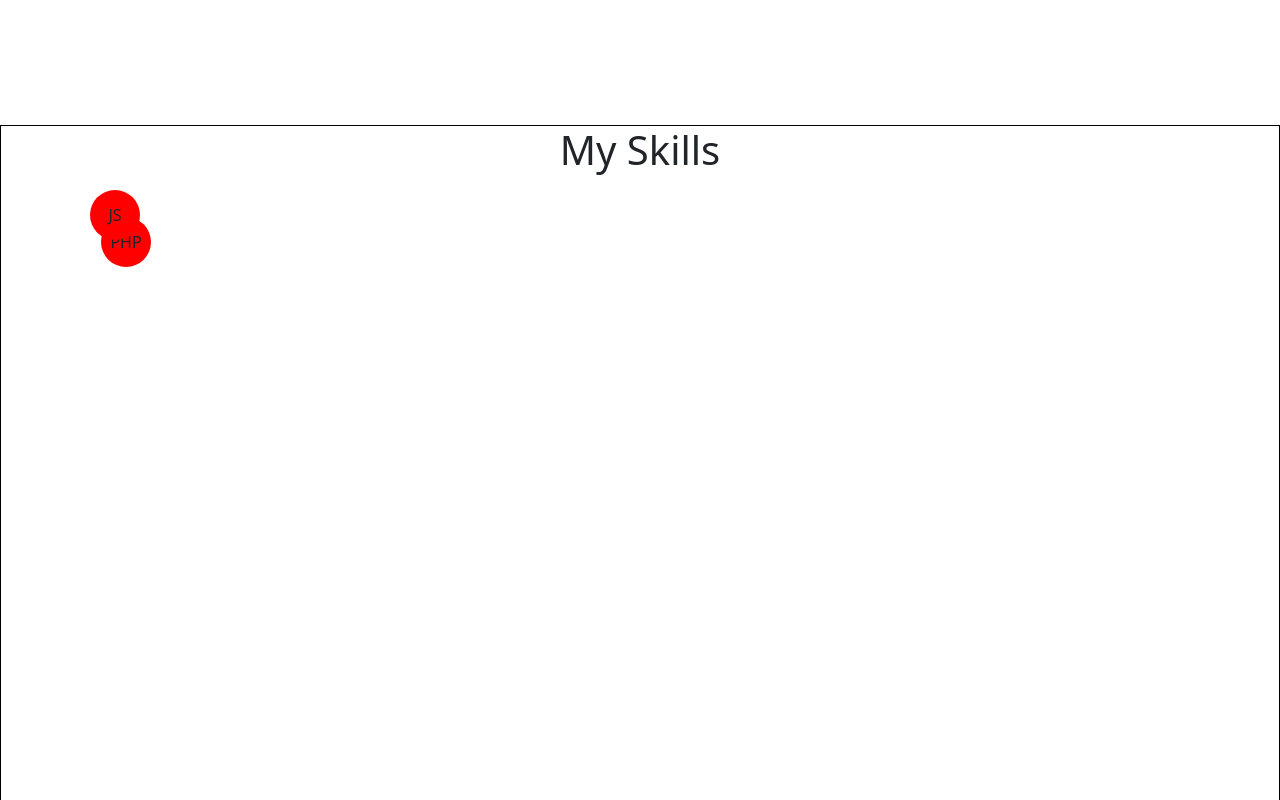
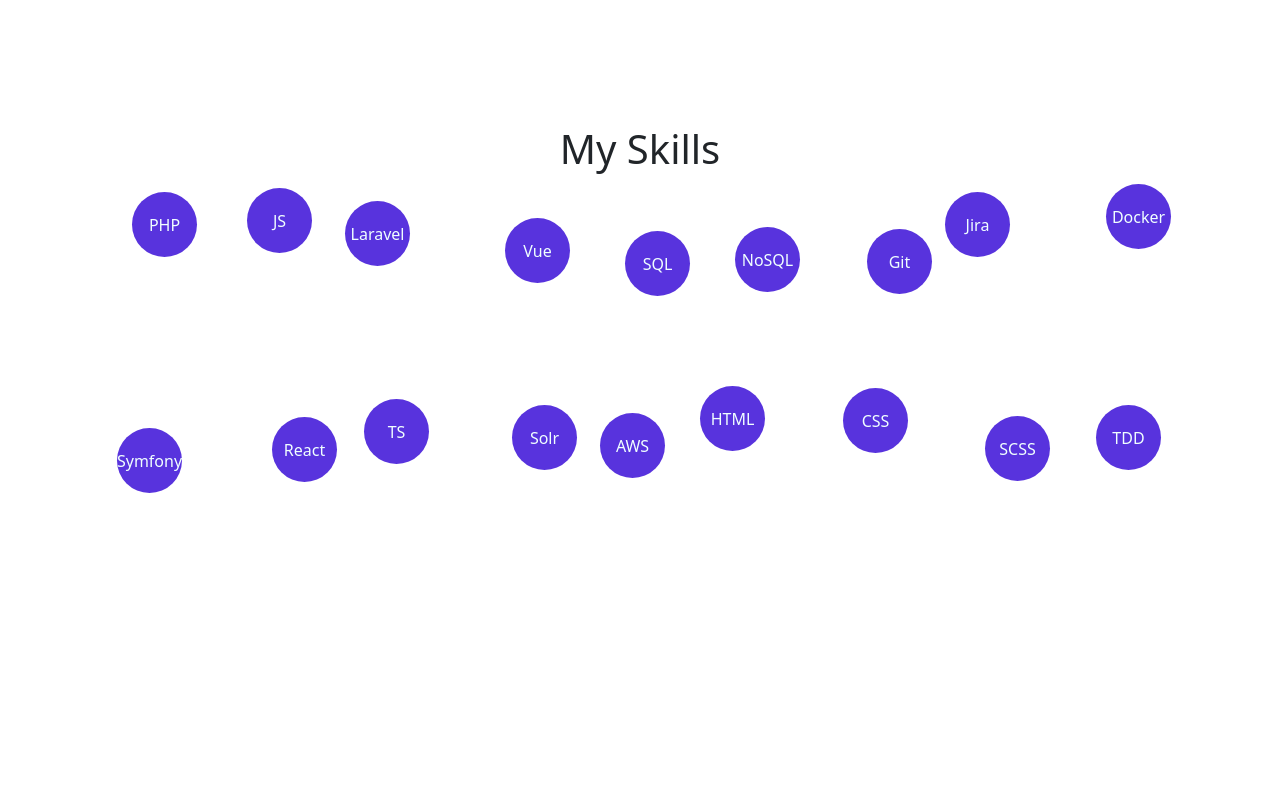
Before and after one commit to snowfallen/new-portfolio, a Vue app: page / in a window 1280 px wide. Shown: the part 740-1540 px from the top of the page. Built offline with nearby package versions, Linux system fonts and the light colour scheme.

Commit message:
add skills section

```diff
--- a/src/components/blocks/MySkill.vue
+++ b/src/components/blocks/MySkill.vue
@@ -1,5 +1,7 @@
 <template>
+  <div class="skills">
     <div class="skill" ref="skill">{{ skill }}</div>
+  </div>
 </template>
 
 <script lang="ts">
@@ -25,8 +27,8 @@
         dataMoving: {
           x: this.getRandomIntInclusive(0, 50),
           y: this.getRandomIntInclusive(0, 50),
-          vx: this.getRandomIntInclusive(-3, 3),
-          vy: this.getRandomIntInclusive(-3, 3)
+          vx: this.getRandomIntInclusive(-1.5, 1.5),
+          vy: this.getRandomIntInclusive(-1.5, 1.5)
         }
       }
   },
@@ -49,35 +51,7 @@
       }
       skill.style.left = this.dataMoving.x + 'px';
       skill.style.top = this.dataMoving.y + 'px';
-      // setTimeout(this.updateBalls, 100);
-    },
-    checkCollision(skill: HTMLDivElement, dataMoving: { x: number; y: number; vx: number; vy: number }, skill2: HTMLDivElement, dataMoving2: { x: number; y: number; vx: number; vy: number }) {
-      // const dx = dataMoving2.dataMoving.x - dataMoving.dataMoving.x;
-      // const dy = dataMoving2.dataMoving.y - dataMoving.dataMoving.y;
-      // const distance = Math.sqrt(dx * dx + dy * dy);
-      //
-      // if (distance < skill.offsetWidth / 2 + skill2.offsetWidth / 2) {
-      //   const normalX = dx / distance;
-      //   const normalY = dy / distance;
-      //
-      //   const midpointX = (dataMoving.dataMoving.x + dataMoving2.dataMoving.x) / 2;
-      //   const midpointY = (dataMoving.dataMoving.y + dataMoving2.dataMoving.y) / 2;
-      //
-      //   const reflectX1 = dataMoving.dataMoving.vx - 2 * (dataMoving.dataMoving.vx * normalX + dataMoving.dataMoving.vy * normalY) * normalX;
-      //   const reflectY1 = dataMoving.dataMoving.vy - 2 * (dataMoving.dataMoving.vx * normalX + dataMoving.dataMoving.vy * normalY) * normalY;
-      //   const reflectX2 = dataMoving2.dataMoving.vx - 2 * (dataMoving2.dataMoving.vx * normalX + dataMoving2.dataMoving.vy * normalY) * normalX;
-      //   const reflectY2 = dataMoving2.dataMoving.vy - 2 * (dataMoving2.dataMoving.vx * normalX + dataMoving2.dataMoving.vy * normalY) * normalY;
-      //
-      //   dataMoving.dataMoving.vx = reflectX1;
-      //   dataMoving.dataMoving.vy = reflectY1;
-      //   dataMoving2.dataMoving.vx = reflectX2;
-      //   dataMoving2.dataMoving.vy = reflectY2;
-      //
-      //   dataMoving.dataMoving.x = midpointX - skill.offsetWidth / 2 * normalX;
-      //   dataMoving.dataMoving.y = midpointY - skill.offsetHeight / 2 * normalY;
-      //   dataMoving2.dataMoving.x = midpointX + skill2.offsetWidth / 2 * normalX;
-      //   dataMoving2.dataMoving.y = midpointY + skill2.offsetHeight / 2 * normalY;
-      // }
+      setTimeout(this.updateBalls, 100);
     },
     getRandomIntInclusive(min: number, max: number): number {
       min = Math.ceil(min);
@@ -95,13 +69,15 @@
 .skill {
   z-index: 1;
   position: absolute;
-  width: 50px;
-  height: 50px;
+  width: 65px;
+  height: 65px;
   border-radius: 50%;
-  background-color: red;
+  background: #5833dd;
+  color: azure;
   display: flex;
   justify-content: center;
   align-items: center;
+  cursor: default;
   transition: 0.1s;
   top: 0;
   left: 0;
--- a/src/components/blocks/MySkills.vue
+++ b/src/components/blocks/MySkills.vue
@@ -1,7 +1,7 @@
 <template>
   <div id="skills">
     <h1>My Skills</h1>
-    <div class="container">
+    <div class="container" ref="container">
       <MySkill
           v-for="skill in skills"
           :key="skill"
@@ -23,8 +23,8 @@
   components: {MySkill},
   data(): Skills {
     return {
-      // skills: ['PHP', 'JS', 'Laravel', 'Vue', 'SQL', 'NoSQL', 'Git', 'Jira', 'Docker', 'Symfony', 'React', 'TS', 'ApacheSolr', 'AWS', 'HTML', 'CSS', 'SCSS'],
-      skills: ['PHP', 'JS'],
+      skills: ['PHP', 'JS', 'Laravel', 'Vue', 'SQL', 'NoSQL', 'Git', 'Jira', 'Docker', 'Symfony', 'React', 'TS', 'Solr', 'AWS', 'HTML', 'CSS', 'SCSS', 'TDD'],
+      // skills: ['PHP', 'JS'],
     }
   },
 })
@@ -34,7 +34,6 @@
 #skills {
   width: 100vw;
   height: 100vh;
-  border: 1px solid black;
   h1 {
     text-align: center;
   }
@@ -43,10 +42,14 @@
     display: flex;
     flex-wrap: wrap;
     justify-content: center;
+  }
+  .skills {
     position: relative;
     top: 0;
     left: 0;
     z-index: 1;
+    width: 120px;
+    height: 120px;
   }
 }
 </style>
```
